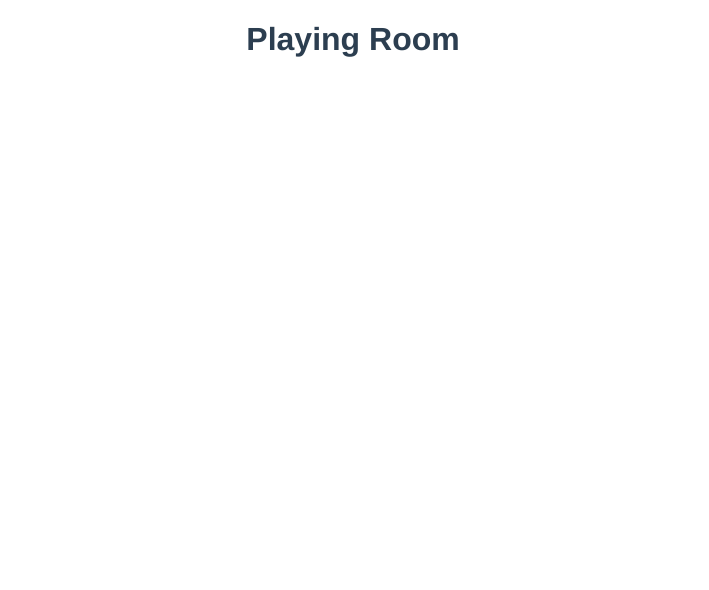
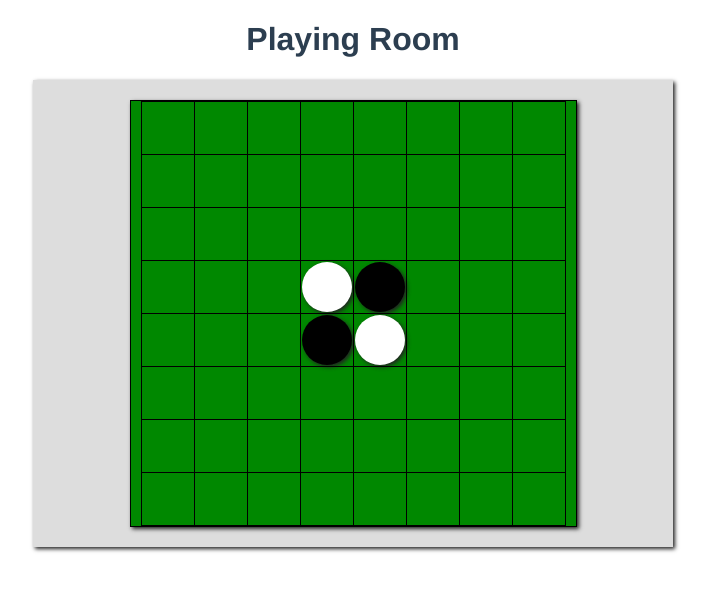
Before and after one commit to othello-active-fox/client, a Vue app: page /#/playingroom in a window 1280 px wide. Shown: the top 590 px of the page, without its empty margins (287-996 px from the left). Built offline with nearby package versions, Linux system fonts and the light colour scheme; the HTML template or start-up script is replaced by a standard one.

Commit message:
startingboard

```diff
--- a/src/views/PlayingRoom.vue
+++ b/src/views/PlayingRoom.vue
@@ -1,15 +1,318 @@
 <template>
   <div>
     <h1>Playing Room</h1>
+    <div class="container">
+      <div class="container-center">
+        <div class="board">
+          <table class="board-cells" border="1" bordercolor="#000" style="margin: 0 auto;">
+            <tbody>
+              <tr>
+                <td @click.prevent="clickCell" class="cell" id="cell-0-0"></td>
+                <td @click.prevent="clickCell" class="cell" id="cell-0-1"></td>
+                <td @click.prevent="clickCell" class="cell" id="cell-0-2"></td>
+                <td @click.prevent="clickCell" class="cell" id="cell-0-3"></td>
+                <td @click.prevent="clickCell" class="cell" id="cell-0-4"></td>
+                <td @click.prevent="clickCell" class="cell" id="cell-0-5"></td>
+                <td @click.prevent="clickCell" class="cell" id="cell-0-6"></td>
+                <td @click.prevent="clickCell" class="cell" id="cell-0-7"></td>
+              </tr>
+              <tr>
+                <td @click.prevent="clickCell" class="cell" id="cell-1-0"></td>
+                <td @click.prevent="clickCell" class="cell" id="cell-1-1"></td>
+                <td @click.prevent="clickCell" class="cell" id="cell-1-2"></td>
+                <td @click.prevent="clickCell" class="cell" id="cell-1-3"></td>
+                <td @click.prevent="clickCell" class="cell" id="cell-1-4"></td>
+                <td @click.prevent="clickCell" class="cell" id="cell-1-5"></td>
+                <td @click.prevent="clickCell" class="cell" id="cell-1-6"></td>
+                <td @click.prevent="clickCell" class="cell" id="cell-1-7"></td>
+              </tr>
+              <tr>
+                <td @click.prevent="clickCell" class="cell" id="cell-2-0"></td>
+                <td @click.prevent="clickCell" class="cell" id="cell-2-1"></td>
+                <td @click.prevent="clickCell" class="cell" id="cell-2-2"></td>
+                <td @click.prevent="clickCell" class="cell" id="cell-2-3"></td>
+                <td @click.prevent="clickCell" class="cell" id="cell-2-4"></td>
+                <td @click.prevent="clickCell" class="cell" id="cell-2-5"></td>
+                <td @click.prevent="clickCell" class="cell" id="cell-2-6"></td>
+                <td @click.prevent="clickCell" class="cell" id="cell-2-7"></td>
+              </tr>
+              <tr>
+                <td @click.prevent="clickCell" class="cell" id="cell-3-0"></td>
+                <td @click.prevent="clickCell" class="cell" id="cell-3-1"></td>
+                <td @click.prevent="clickCell" class="cell" id="cell-3-2"></td>
+                <td @click.prevent="clickCell" class="cell" id="cell-3-3"><div :class="getBoard['3-3']"></div></td>
+                <td @click.prevent="clickCell" class="cell" id="cell-3-4"><div :class="getBoard['3-4']"></div></td>
+                <td @click.prevent="clickCell" class="cell" id="cell-3-5"></td>
+                <td @click.prevent="clickCell" class="cell" id="cell-3-6"></td>
+                <td @click.prevent="clickCell" class="cell" id="cell-3-7"></td>
+              </tr>
+              <tr>
+                <td @click.prevent="clickCell" class="cell" id="cell-4-0"></td>
+                <td @click.prevent="clickCell" class="cell" id="cell-4-1"></td>
+                <td @click.prevent="clickCell" class="cell" id="cell-4-2"></td>
+                <td @click.prevent="clickCell" class="cell" id="cell-4-3"><div :class="getBoard['4-3']"></div></td>
+                <td @click.prevent="clickCell" class="cell" id="cell-4-4"><div :class="getBoard['4-4']"></div></td>
+                <td @click.prevent="clickCell" class="cell" id="cell-4-5"></td>
+                <td @click.prevent="clickCell" class="cell" id="cell-4-6"></td>
+                <td @click.prevent="clickCell" class="cell" id="cell-4-7"></td>
+              </tr>
+              <tr>
+                <td @click.prevent="clickCell" class="cell" id="cell-5-0"></td>
+                <td @click.prevent="clickCell" class="cell" id="cell-5-1"></td>
+                <td @click.prevent="clickCell" class="cell" id="cell-5-2"></td>
+                <td @click.prevent="clickCell" class="cell" id="cell-5-3"></td>
+                <td @click.prevent="clickCell" class="cell" id="cell-5-4"></td>
+                <td @click.prevent="clickCell" class="cell" id="cell-5-5"></td>
+                <td @click.prevent="clickCell" class="cell" id="cell-5-6"></td>
+                <td @click.prevent="clickCell" class="cell" id="cell-5-7"></td>
+              </tr>
+              <tr>
+                <td @click.prevent="clickCell" class="cell" id="cell-6-0"></td>
+                <td @click.prevent="clickCell" class="cell" id="cell-6-1"></td>
+                <td @click.prevent="clickCell" class="cell" id="cell-6-2"></td>
+                <td @click.prevent="clickCell" class="cell" id="cell-6-3"></td>
+                <td @click.prevent="clickCell" class="cell" id="cell-6-4"></td>
+                <td @click.prevent="clickCell" class="cell" id="cell-6-5"></td>
+                <td @click.prevent="clickCell" class="cell" id="cell-6-6"></td>
+                <td @click.prevent="clickCell" class="cell" id="cell-6-7"></td>
+              </tr>
+              <tr>
+                <td @click.prevent="clickCell" class="cell" id="cell-7-0"></td>
+                <td @click.prevent="clickCell" class="cell" id="cell-7-1"></td>
+                <td @click.prevent="clickCell" class="cell" id="cell-7-2"></td>
+                <td @click.prevent="clickCell" class="cell" id="cell-7-3"></td>
+                <td @click.prevent="clickCell" class="cell" id="cell-7-4"></td>
+                <td @click.prevent="clickCell" class="cell" id="cell-7-5"></td>
+                <td @click.prevent="clickCell" class="cell" id="cell-7-6"></td>
+                <td @click.prevent="clickCell" class="cell" id="cell-7-7"></td>
+              </tr>
+            </tbody>
+          </table>
+        </div>
+      </div>
+    </div>
   </div>
 </template>
 
 <script>
 export default {
+  created() {
+    for (let i = 0; i <= 7; i++) {
+      for (let j = 0; j <= 7; j++) {
+        if (i === 3 && j === 3 || i === 4 && j === 4) {
+          this.board[`${i}-${j}`] = 'stone white'
+        } else if (i === 3 && j === 4 || i === 4 && j === 3) {
+          this.board[`${i}-${j}`] = 'stone black'
+        } else {
+          this.board[`${i}-${j}`] = null
+        }
+      }
+    }
 
+    // console.log(this.board)
+  },
+
+  data() {
+    return {
+      board: {}
+    }
+  },
+
+  computed: {
+    getBoard() {
+      return this.board
+    }
+  }
 }
 </script>
 
 <style>
 
+.container {
+  background-color: #ddd;
+  box-shadow: 2px 2px 4px #222;
+  margin: 0 auto;
+  padding: 20px 0;
+  position: relative;
+  width: 640px;
+}
+
+.container-center {
+  margin: 0 auto;
+  position: relative;
+  width: 447px;
+}
+
+.message-container {
+  display: none;
+  height: 100%;
+  position: absolute;
+  top: 0;
+  width: 100%;
+}
+
+.message {
+  background-color: #ddd;
+  box-shadow: 2px 2px 4px #222;
+  line-height: 90px;
+  margin: 40% auto 0;
+  opacity: .9;
+  text-align: center;
+  width: 50%;
+}
+
+.board {
+  background-color: #080;
+  border: solid 1px #000;
+  box-shadow: 2px 2px 4px #222;
+}
+
+.board-cells {
+  border-collapse: collapse;
+  margin: 10px;
+}
+
+.cell {
+  height: 50px;
+  width: 50px;
+}
+
+.valid {
+  background-color: #f88;
+  cursor: pointer;
+}
+
+.valid:hover {
+  background-color: #faa;
+}
+
+.stone {
+  border-radius: 50%;
+  box-sizing: border-box;
+  box-shadow: 2px 2px 4px #222;
+  height: 100%;
+  margin: auto;
+  transition: width .2s 0s linear, background-color 0s .2s linear;
+  width: 100%;
+}
+
+.black,
+.black-label,
+.black-bar {
+  background-color: #000;
+}
+
+.white,
+.white-label,
+.white-bar {
+  background-color: #fff;
+}
+
+.turn-effect {
+  width: 0;
+}
+
+.score-labels {
+  font-size: 0;
+  margin: 10px 0;
+}
+
+.score-label {
+  box-shadow: 2px 2px 4px #222;
+  box-sizing: border-box;
+  display: inline-block;
+  font-size: 16px;
+  padding: 5px 0;
+  text-align: center;
+  width: 30%;
+}
+
+.black-label {
+  border: solid 2px #000;
+  color: #fff;
+}
+
+.white-label {
+  border: solid 2px #fff;
+  color: #000;
+  margin-left: 40%;
+}
+
+.turn {
+  border: solid 2px #d22;
+  color: #d22;
+}
+
+.score-bars {
+  font-size: 0;
+}
+
+.score-bar {
+  box-shadow: 2px 2px 4px #222;
+  display: inline-block;
+  height: 38px;
+  transition: width .4s 0s ease;
+}
+
+.reset-container {
+  margin-top: 10px;
+  text-align: center;
+}
+
+.start-container {
+  height: 100%;
+  position: absolute;
+  top: 0;
+  width: 100%;
+}
+
+.start-overlay {
+  background-color: #ddd;
+  height: 100%;
+  opacity: .6;
+  position: absolute;
+  width: 100%;
+}
+
+.start-content {
+  background-color: #eee;
+  box-shadow: 2px 2px 4px #222;
+  margin: 25% auto 0;
+  overflow: auto;
+  position: relative;
+  width: 50%;
+}
+
+.start-title {
+  background-color: #080;
+  color: #ddd;
+  font-size: 2em;
+  padding: 10px 0;
+  text-align: center;
+}
+
+.start-p {
+  text-align: center;
+}
+
+.start-p-span {
+  display: inline-block;
+  width: 55px;
+}
+
+.button {
+  background-color: #080;
+  border: none;
+  color: #ddd;
+  cursor: pointer;
+  font-size: 16px;
+  height: 38px;
+  outline: none;
+  width: 30%;
+}
+
+.button:hover {
+  background-color: #0a0;
+}
+
 </style>
```
Also changed, not shown: 1 other file (tests, documents, lock files or other folders).
